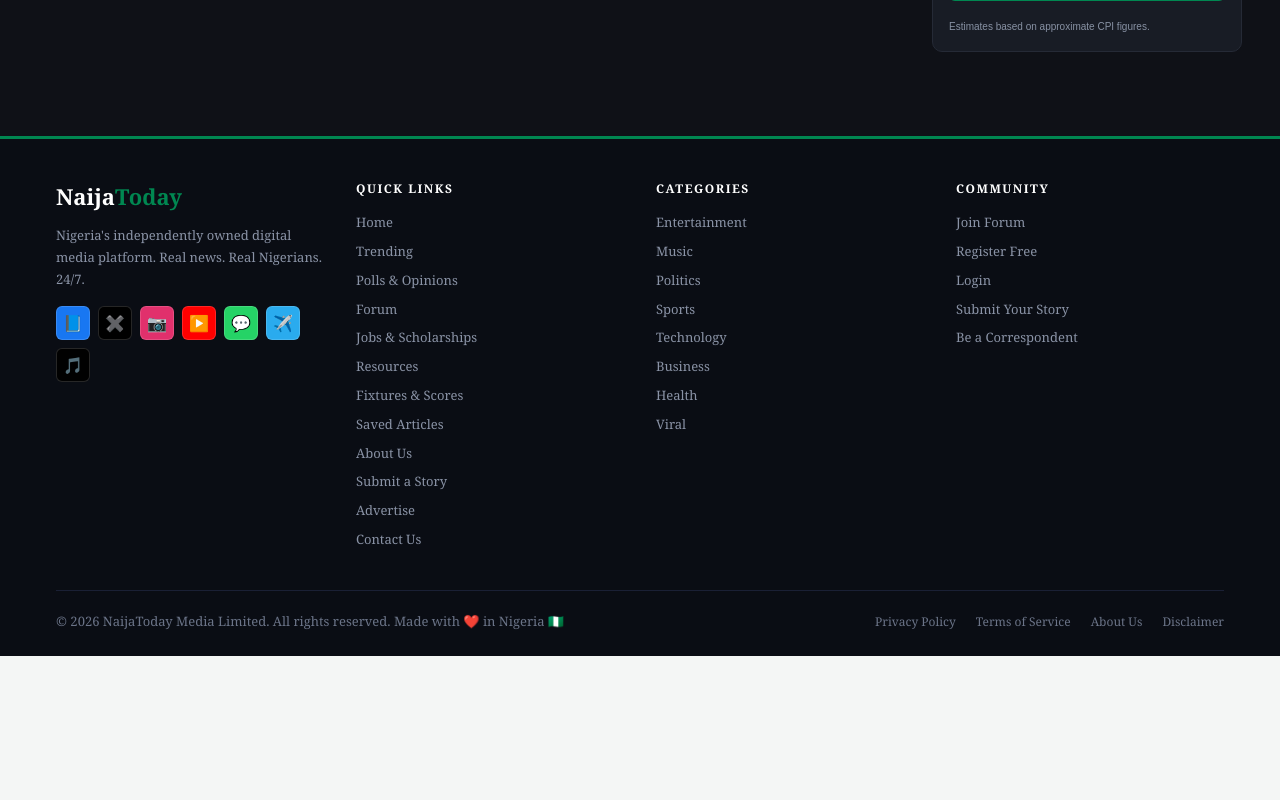
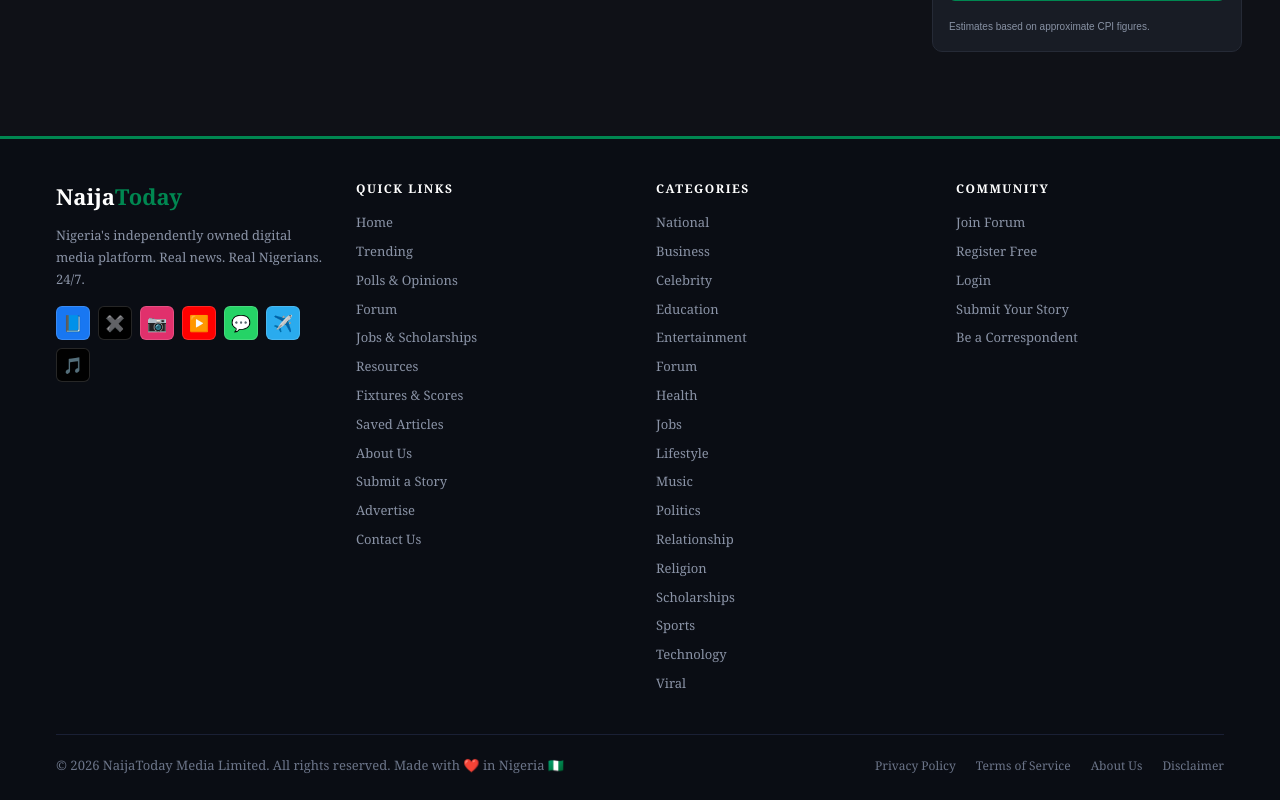
Before and after one commit to kujopatu/naijatoday-next, a Next.js app: page / in a window 1280 px wide. Shown: the part 1180-1980 px from the top of the page. Before the commit the page ends 1836 px from the top, so only its background shows below. Built offline with nearby package versions, Linux system fonts and the light colour scheme; no server answers; the database is empty.

Commit message:
Complete footer category links

```diff
--- a/components/SiteFooter.tsx
+++ b/components/SiteFooter.tsx
@@ -8,7 +8,12 @@ import { categorySlug } from '@/lib/posts';
 import { G } from '@/lib/theme';
 import { useAuth } from './AuthProvider';
 
-const FOOTER_CATS = ['Entertainment', 'Music', 'Politics', 'Sports', 'Technology', 'Business', 'Health', 'Viral'];
+// Categories with published stories; Nigeria-labelled legacy posts live under National.
+const FOOTER_CATS = [
+  'National', 'Business', 'Celebrity', 'Education', 'Entertainment', 'Forum',
+  'Health', 'Jobs', 'Lifestyle', 'Music', 'Politics', 'Relationship',
+  'Religion', 'Scholarships', 'Sports', 'Technology', 'Viral',
+];
 const mail = (subject: string) => `mailto:kujopatu@gmail.com?subject=${encodeURIComponent(subject)}`;
 
 export default function SiteFooter() {
@@ -44,7 +49,6 @@ export default function SiteFooter() {
           <div>
             <div style={colTitle}>Quick Links</div>
             {[['/', 'Home'], ['/trending', 'Trending'], ['/polls', 'Polls & Opinions'], ['/forum', 'Forum'], ['/jobs', 'Jobs & Scholarships'], ['/resources', 'Resources'], ['/scores', 'Fixtures & Scores'], ['/saved', 'Saved Articles'], ['/about', 'About Us'], ['/submit-story', 'Submit a Story'], ['/advertise', 'Advertise'], ['/contact', 'Contact Us']].map(([h, l]) => <Link key={h} href={h} style={lnk}>{l}</Link>)}
-
           </div>
 
           <div>
```
